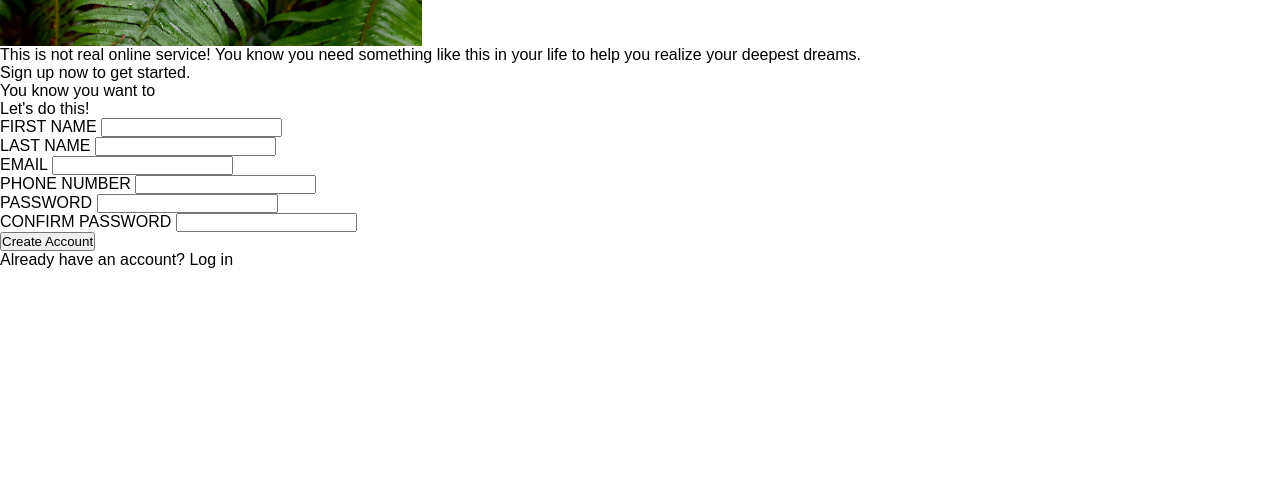
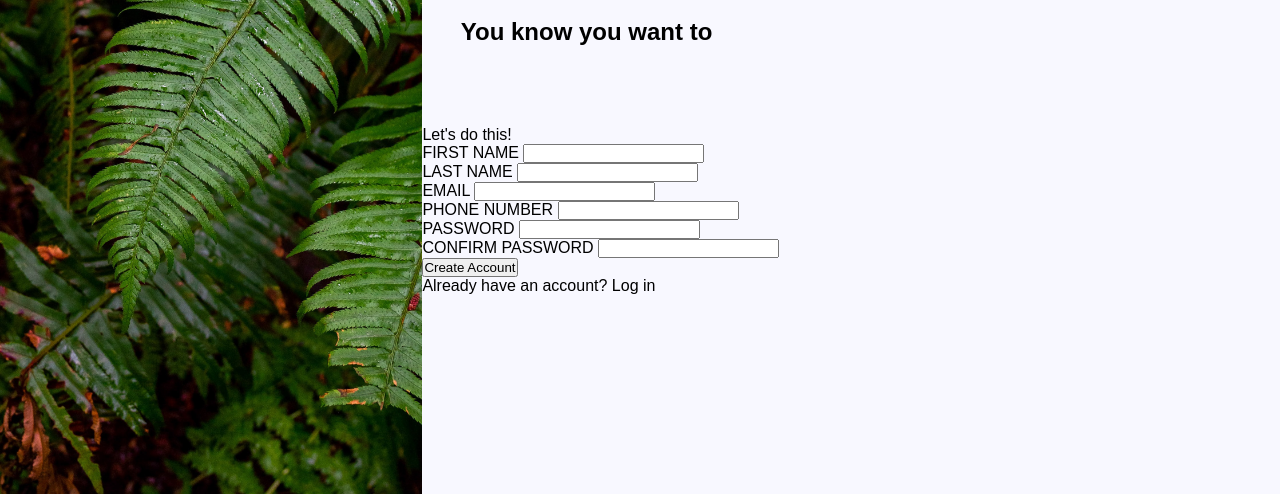
Before and after one commit to palsterzilla/sign-up-form, a plain HTML site: page index.html in a window 1280 px wide. Shown: the part 306-800 px from the top of the page. Drawn offline with Linux system fonts and the light colour scheme.

Commit message:
Dummy text styling

```diff
--- a/styles.css
+++ b/styles.css
@@ -47,3 +47,24 @@ h1 {
 .odin-img {
   height: 12vh;
 }
+
+/* right */
+.right {
+  width: 67vw;
+  display: flex;
+  flex-flow: column wrap;
+  justify-content: center;
+  background-color: ghostwhite;
+}
+
+.dummy-text {
+  /* padding: 0 3vw; */
+  padding-left: 3vw;
+  font-weight: bold;
+  width: 90%;
+  font-size: 1.5rem;
+}
+
+.dummy-text p:last-child {
+  margin: 40px 0 80px;
+}
```
